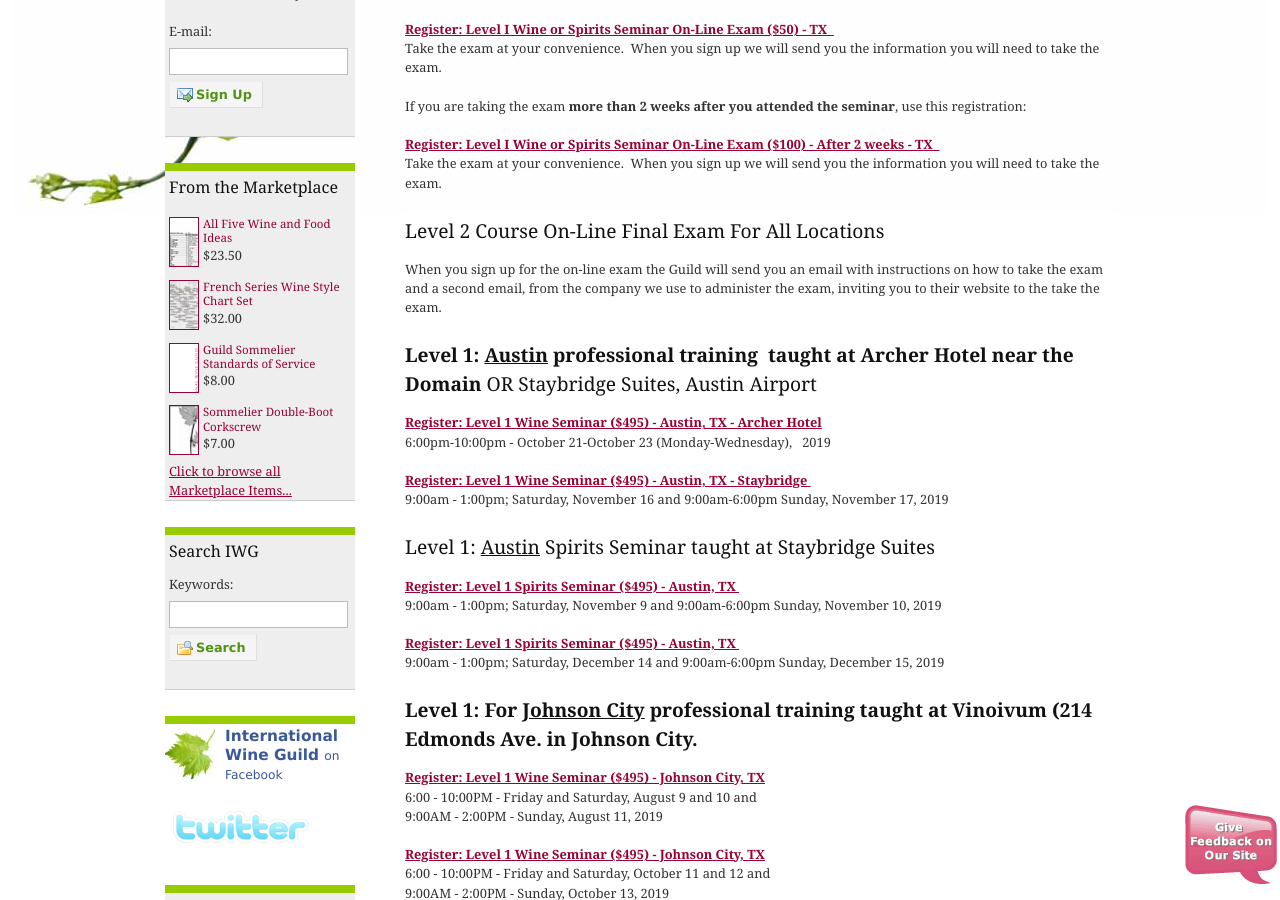
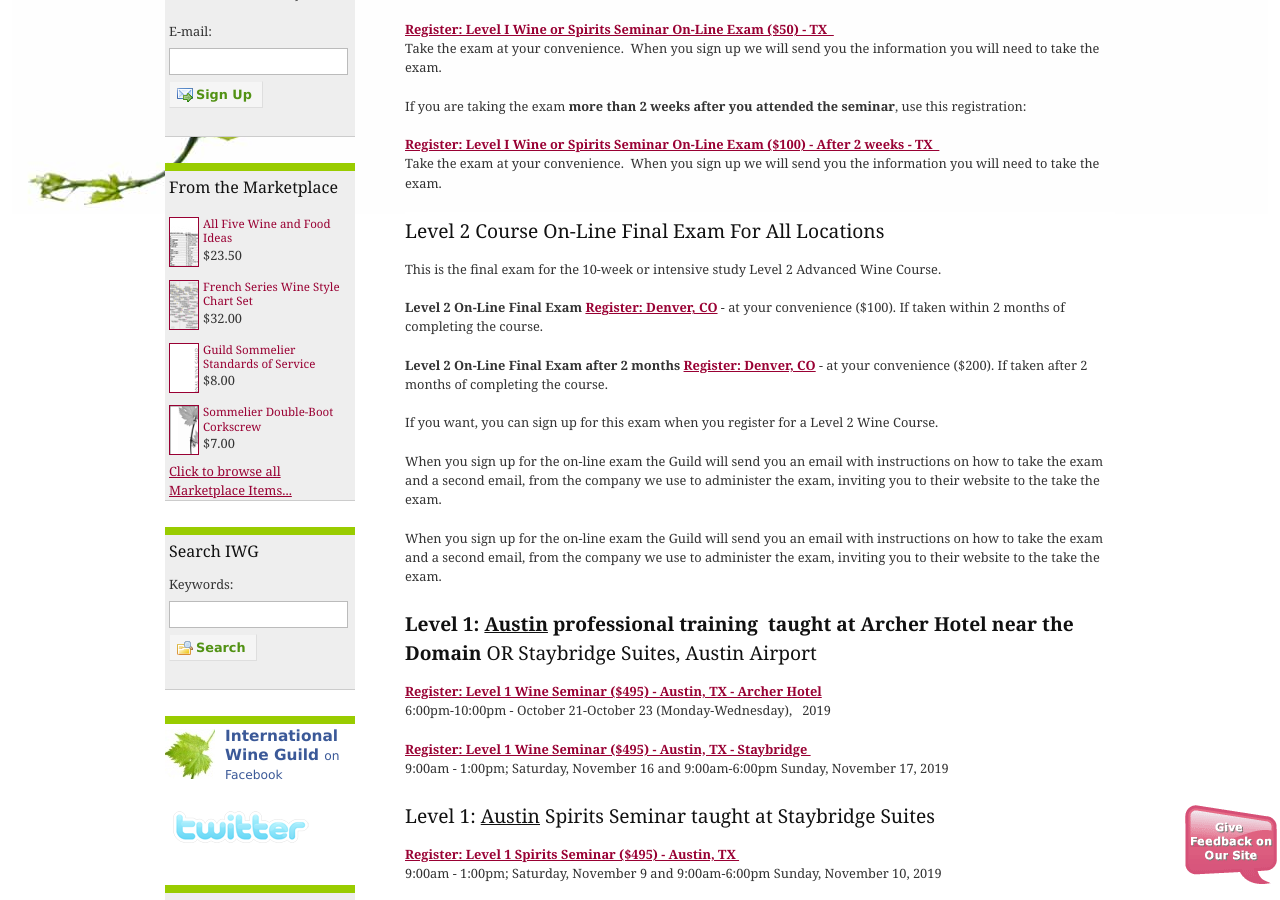
Before and after one commit to CKDev/internationalwineguild.com, a Jekyll site: the page built from texas-wine-school.html, in a window 1280 px wide and 900 px high, scrolled down 766 px. Built offline with Jekyll 4.4.1, drawn with Linux system fonts in a browser that asks for light colours; a script that is not in the unit is left out; comment, search, counter and statistics services are not loaded.

Commit message:
Update texas-wine-school.html

```diff
--- a/texas-wine-school.html
+++ b/texas-wine-school.html
@@ -28,6 +28,19 @@
   need to take the exam.&nbsp;</p>
 
 <h3>Level 2 Course On-Line Final Exam For All Locations </h3>
+<p>This is the final exam for the 10-week or intensive study Level 2 Advanced Wine Course.</p>
+<p><strong>Level 2 On-Line Final Exam&nbsp;<a
+      href="http://ww4.aitsafe.com/cf/add.cfm?userid=6714687&amp;product=Adv+Wine+Final+On-Line+Exam++-++at your convenience (within 2 months)&amp;price=100&amp;return=www.internationalwineguild.com/advanced-wine-course-registration"
+      class="ga-track">Register: Denver, CO</a></strong>&nbsp;- at your convenience ($100).&nbsp;If taken within 2
+  months of completing the course.&nbsp;</p>
+<p><strong>Level 2 On-Line Final Exam after 2 months&nbsp;<a
+      href="http://ww4.aitsafe.com/cf/add.cfm?userid=6714687&amp;product=Adv+Wine+Final+On-Line+Exam++-++at your convenience (after 2 months)&amp;price=200&amp;return=www.internationalwineguild.com/advanced-wine-course-registration"
+      class="ga-track">Register: Denver, CO</a></strong>&nbsp;- at your convenience ($200).&nbsp;If taken after 2
+  months of completing the course.</p>
+<p>If you want, you can sign up for this exam when you register for a Level 2 Wine Course.</p>
+<p>When you sign up for the on-line exam the Guild will send you an email with instructions on how to take the exam
+  and a second email, from the company we use to administer the exam, inviting you to their website to the take the
+  exam.</p>
 
 <p>When you sign up for the on-line exam the Guild will send you an email with instructions on how to take the exam
   and a second email, from the company we use to administer the exam, inviting you to their website to the take the
```
